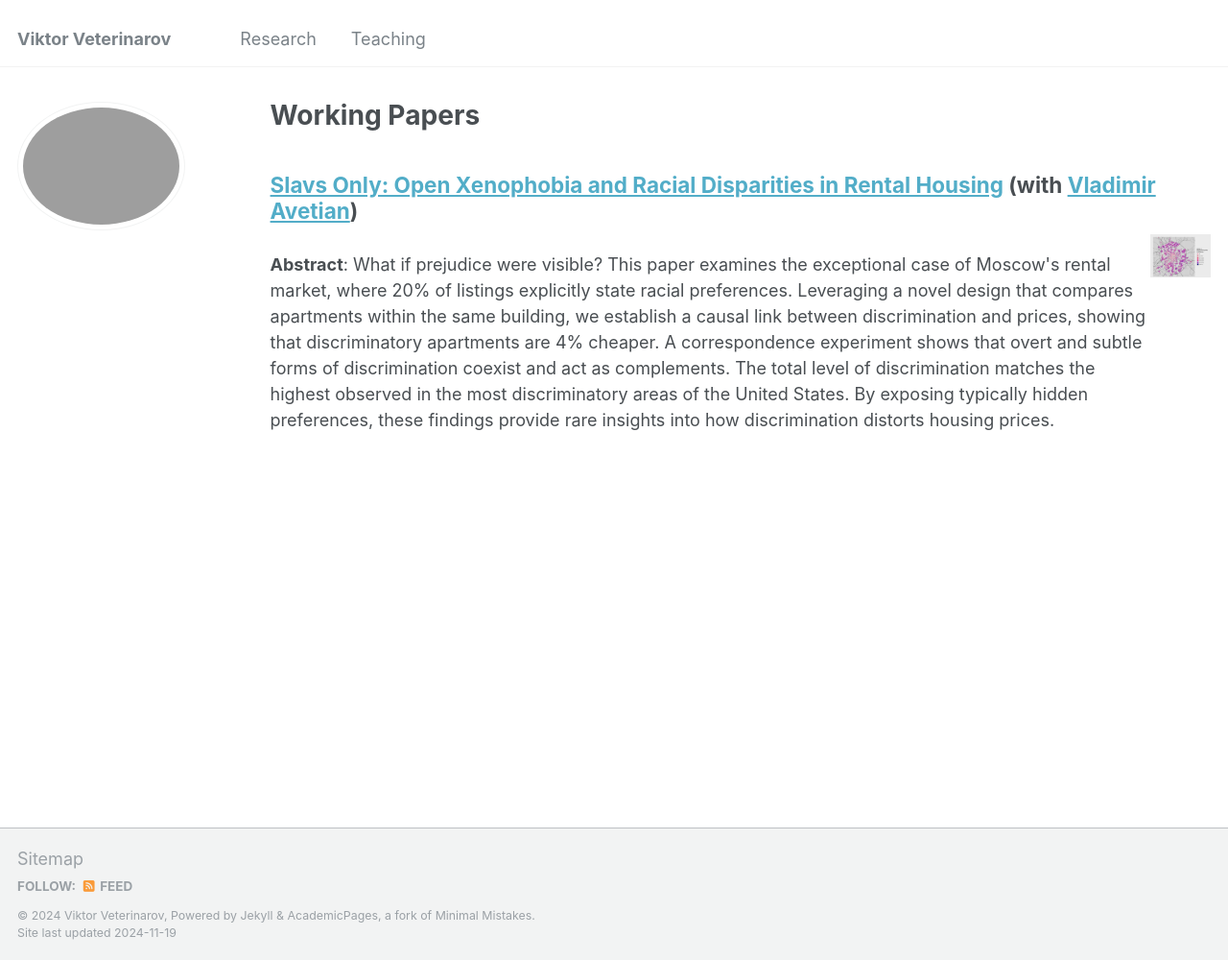
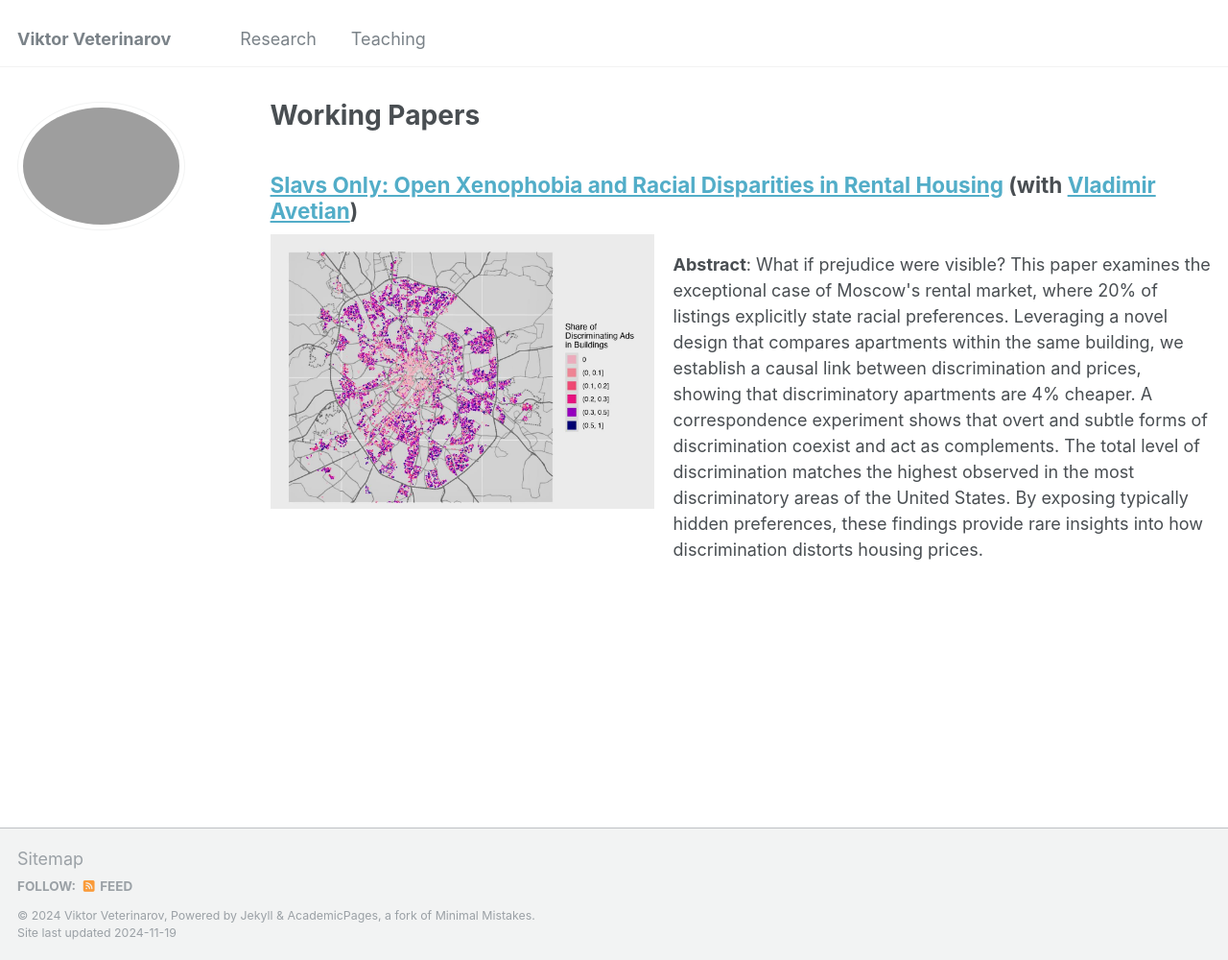
Before and after one commit to viktorveterinarov/viktorveterinarov.github.io, a Jekyll site: the page built from _pages/publications.md, in a window 1280 px wide and 1000 px high. Shown: the whole window at 96% size. Built offline with Jekyll 4.4.1, drawn with Linux system fonts in a browser that asks for light colours.

Commit message:
Update publications.md

```diff
--- a/_pages/publications.md
+++ b/_pages/publications.md
@@ -11,8 +11,8 @@ author_profile: true
 -----
 
 <div style="display: flex; align-items: flex-start;">
-  <p><b>Abstract</b>: What if prejudice were visible? This paper examines the exceptional case of Moscow's rental market, where 20% of listings explicitly state racial preferences. Leveraging a novel design that compares apartments within the same building, we establish a causal link between discrimination and prices, showing that discriminatory apartments are 4% cheaper. A correspondence experiment shows that overt and subtle forms of discrimination coexist and act as complements. The total level of discrimination matches the highest observed in the most discriminatory areas of the United States. By exposing typically hidden preferences, these findings provide rare insights into how discrimination distorts housing prices.</p>
+       <img src="/images/map_dots_cat.jpg" alt="Viktor" style="width: 400px; margin-right: 20px;">
   <div>
-     <img src="/images/map_dots_cat.jpg" alt="Viktor" style="width: 400px; margin-right: 20px;">
+ <p><b>Abstract</b>: What if prejudice were visible? This paper examines the exceptional case of Moscow's rental market, where 20% of listings explicitly state racial preferences. Leveraging a novel design that compares apartments within the same building, we establish a causal link between discrimination and prices, showing that discriminatory apartments are 4% cheaper. A correspondence experiment shows that overt and subtle forms of discrimination coexist and act as complements. The total level of discrimination matches the highest observed in the most discriminatory areas of the United States. By exposing typically hidden preferences, these findings provide rare insights into how discrimination distorts housing prices.</p>
   </div>
 </div>
```
